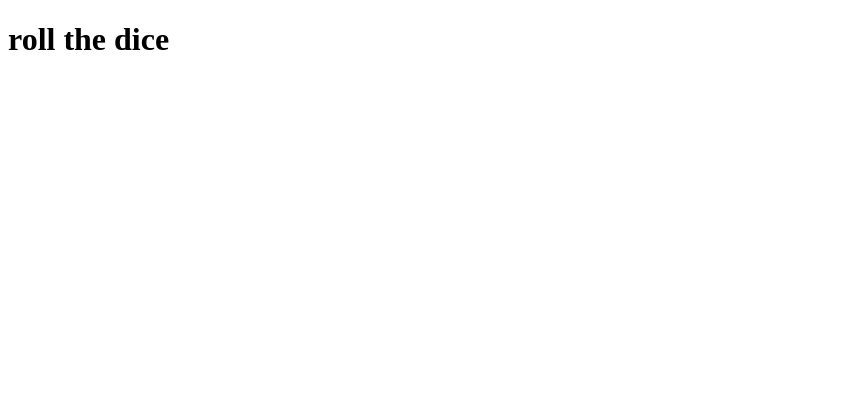
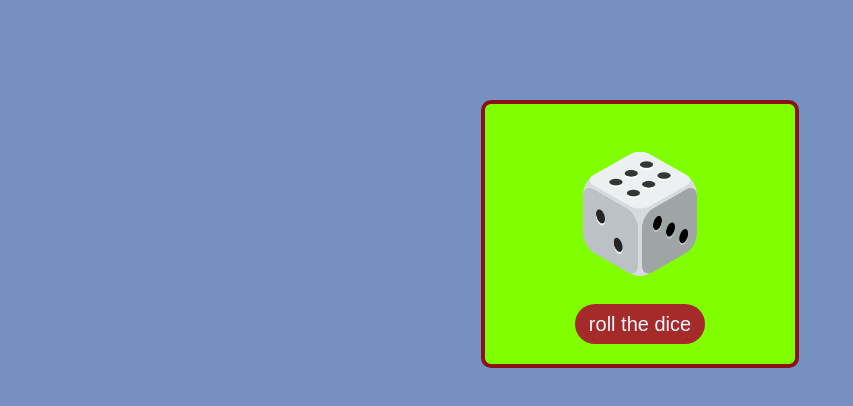
Before and after one commit to Tejas-63/dice-roller, a plain HTML site: page index.html in a window 1280 px wide. Shown: the whole page, without its empty margins (0-853 px from the left). Drawn offline with Linux system fonts and the light colour scheme.

Commit message:
add basic jsp and css html

```diff
--- a/index.html
+++ b/index.html
@@ -2,8 +2,72 @@
 <html >
 <head>
     <title>dice roller</title>
+    <style>
+     .body{
+        background-color: #7691c1;
+      }
+
+        .container {
+width: 270px;
+padding: 20px;
+margin: 100px auto;
+display: block;
+background-color: chartreuse;
+border-radius: 10px;
+border: 4px solid #8a1212;
+}
+.dice{
+    height: 140px;
+    display: block;
+    margin: 20px auto;
+}
+.btn{
+    width: 130px;
+    height: 40px;
+    font-size:20px;
+    margin-left: 70px;
+    border: 20px;
+    border-radius: 500px;
+    background-color: brown;
+    color: aliceblue;
+
+}
+    </style>
 </head>
-<body>
-    <h1>roll the dice</h1>
+<body class="body">
+    <div class="container" id="container">
+
+        <div class="buttons">
+            <img src="./img/dice.png" id="dice" class="dice"/>
+            <button class="btn" onclick="rollDice()">roll the dice</button>
+
+        </div>
+        <script>
+            const diceImg = document.getElementById("dice");
+            function rollDice() {
+                const min = 1;
+                const max = 7;
+                const randomNumber = Math.floor(Math.random() * (max - min)) + min;
+                if (randomNumber == 1) {
+                    diceImg.src = "./img/one.png";
+                }
+                else if (randomNumber == 2) {
+                    diceImg.src = "./img/two.png";
+                }
+                else if (randomNumber == 3) {
+                    diceImg.src = "./img/three.png";
+                }
+                else if (randomNumber == 4) {
+                    diceImg.src = "./img/four.png";
+                }
+                else if (randomNumber == 5) {
+                    diceImg.src = "./img/five.png";
+                }
+                else {
+                    diceImg.src = "./img/six.png";
+                }
+            }
+        </script>
+
 </body>
 </html>
```
Also changed, not shown: img/dice.png (added), img/five.png (added), img/six.png (added), img/three.png (added), img/two.png (added).
